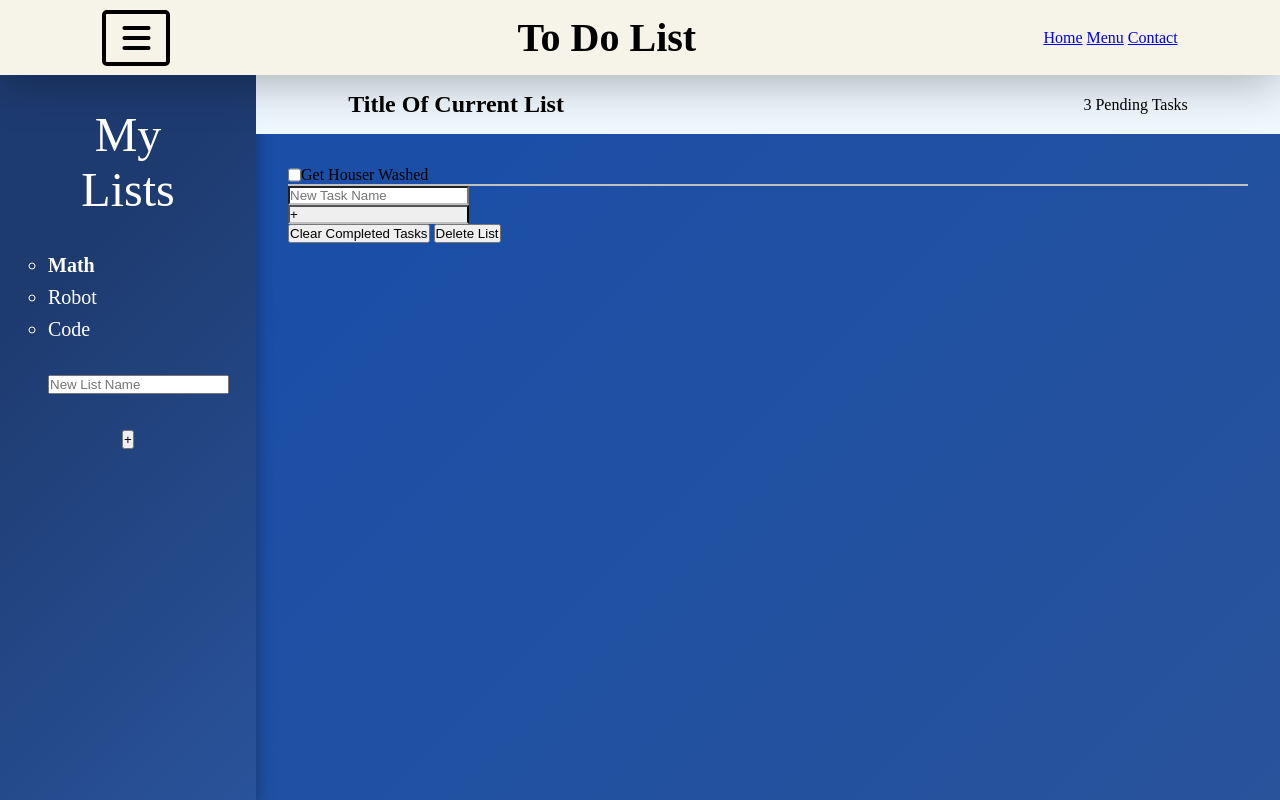
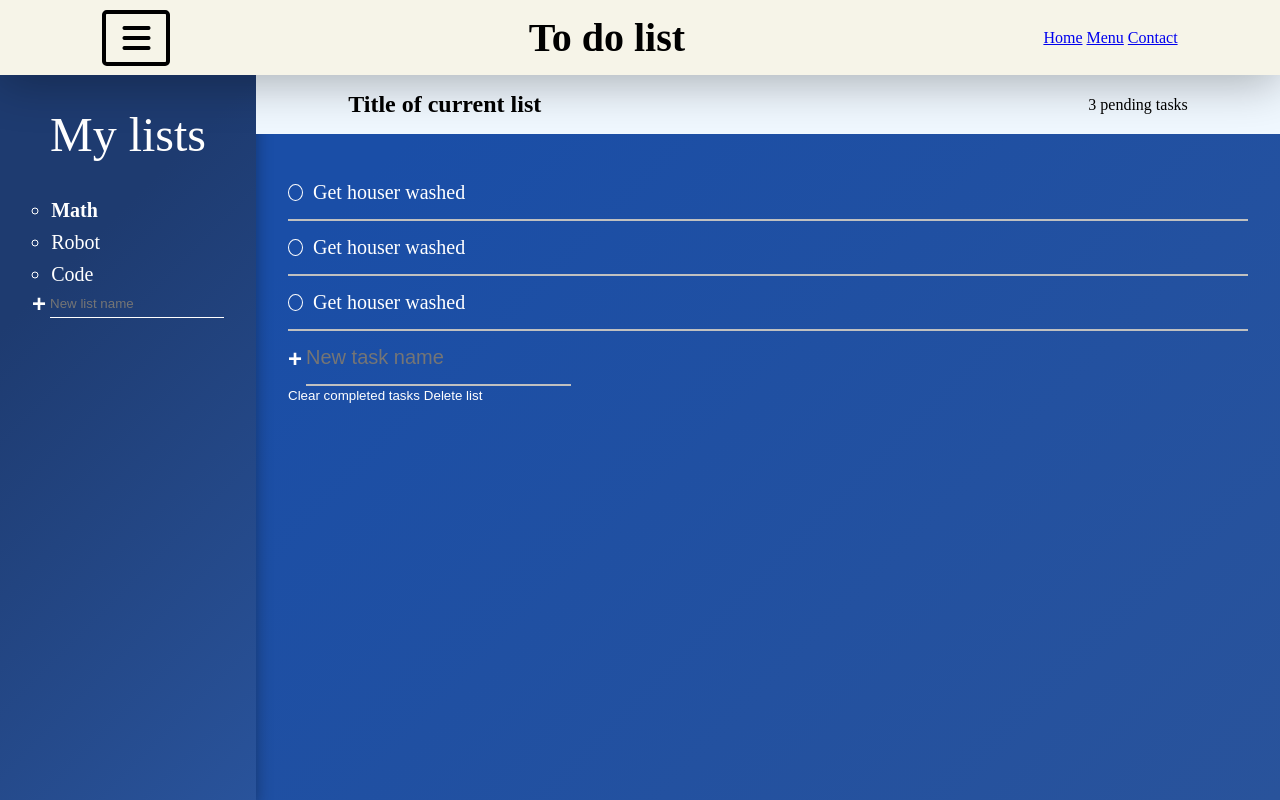
Before and after one commit to Houser97/To-do-list, a website built with webpack: page dist/index.html in a window 1280 px wide. Built offline with nearby package versions, Linux system fonts and the light colour scheme.

Commit message:
Finish the app's layout and create form to create tasks

```diff
--- a/src/style.css
+++ b/src/style.css
@@ -4,7 +4,6 @@
     padding: 0;
     margin: 0;
     box-sizing: border-box;
-    text-transform: capitalize;
     transition: all .2s linear;
     outline: none;
 }
@@ -50,10 +49,11 @@
     display: flex;
 }
 
-/*Body*/
+/*----------------------------------------------Body*/
 .body{
     display: flex;
     height: 100%;
+    position: relative;
 }
 
 .card-section .title-list-section{
@@ -73,6 +73,7 @@
     flex-wrap: wrap;
     flex: 1;
     overflow-y: scroll;
+
 }
 
 .card-section .todo-body{
@@ -87,29 +88,52 @@
 
 .card-section .todo-body .tasks{
     display: flex;
+    flex-direction: column;
     width: 100%;
 }
 
 .card-section .todo-body .task{
+    color: white;
     border-bottom: 2px solid silver;
+    font-size: 20px;
+    padding-bottom: 15px;
+    padding-top: 15px;
     display: flex;
     width: 100%;
 }
-/*---------------------------------*/
+
+.card-section .todo-body .task span {
+    font-size: 20px;
+    padding-bottom: 15px;
+}
+
+
+/*--------------------------------- Form create new task*/
+.form-create-task{
+    position:absolute;
+    background-color: rgba(0, 0, 0,0.3);
+    width: 100%;
+    height: 100%;
+    z-index: 10002;
+    display: none;
+    justify-content: center;
+    align-items: center;
+}
 
 .card{
+    justify-self: center;
+    align-self: center;
     height: 23rem;
     width: 17rem;
     background-color: white;
     border-radius: 15px;
     border: 5px black solid;
     text-align: left;
-    display: none;
+    display: flex;
     flex-direction: column;
     overflow: hidden;
     font-weight: 600;
     font-size: 120%;
-    position: relative;
 }
 
 .card .close-card {
@@ -203,7 +227,7 @@
     background-color: #29539b;
     background-image: linear-gradient(315deg, #29539b 0%, #1e3b70 74%);
     height: 100%;
-    padding: 2rem 3rem;
+    padding: 2rem;
     text-align: center;
     color: white;
     font-size: 3rem;
@@ -224,6 +248,7 @@
     align-items: flex-start;
     padding-top: 2rem;
     line-height: 2rem;
+    padding-left: 1.2rem;
     list-style: circle;
     font-weight: 0;
 }
@@ -231,3 +256,92 @@
 .nav-bar .task-list .active-list{
     font-weight: bolder;
 }
+
+.nav-bar .task-list li {
+    cursor: pointer;
+}
+
+.nav-bar .task-list li:hover {
+    opacity: 0.7;
+}
+
+
+/* Checkbox personalizado para INPUTS */
+
+.new{
+    background-color: transparent;
+    color: inherit;
+    border: 0;
+    border-bottom: 1px solid currentColor;
+    width: 100%;
+    transition: border-bottom 150ms ease-in;
+    order: 2;
+}
+
+.new:focus{
+    border-bottom-width: 2px;
+}
+
+.new:focus::placeholder{
+    opacity: 0.2;
+}
+
+form {
+    display: flex;
+    padding: 0;
+    justify-content: space-between;
+    justify-self: flex-start;
+    align-self: flex-start;
+    margin: 0;
+}
+
+.btn {
+    padding: 0;
+    border: 0;
+    background: 0;
+    color: white;
+    cursor: pointer;
+}
+
+.btn.create {
+    margin-right: 0.25rem;
+    font-size: 1.5rem;
+    font-weight: 900;
+    transition: opacity 250ms ease-in;
+}
+
+.btn.create:hover{
+    opacity: 0.7;
+}
+
+.body input[type="checkbox"]{
+    position: absolute;
+    opacity: 0;
+}
+
+.custom-checkbox {
+    display: inline-block;
+    height: 15px;
+    width: 15px;
+    border: 1px white solid;
+    border-radius: 50%;
+    margin-right: 10px;
+    cursor: pointer;
+    transform: scale(1);
+    transition: transform 300ms ease-in-out;
+}
+
+.task:hover .custom-checkbox{
+    transform: scale(1.2);
+}
+
+body input[type="checkbox"]:checked + label .custom-checkbox{
+    background-color: white;
+    box-shadow: inset 0 0 0 3px #1a4ea7;
+}
+
+.task label{
+    display: flex;
+    align-items: center;
+    cursor: pointer;
+}
```
Also changed, not shown: dist/index.html, dist/main.js.
